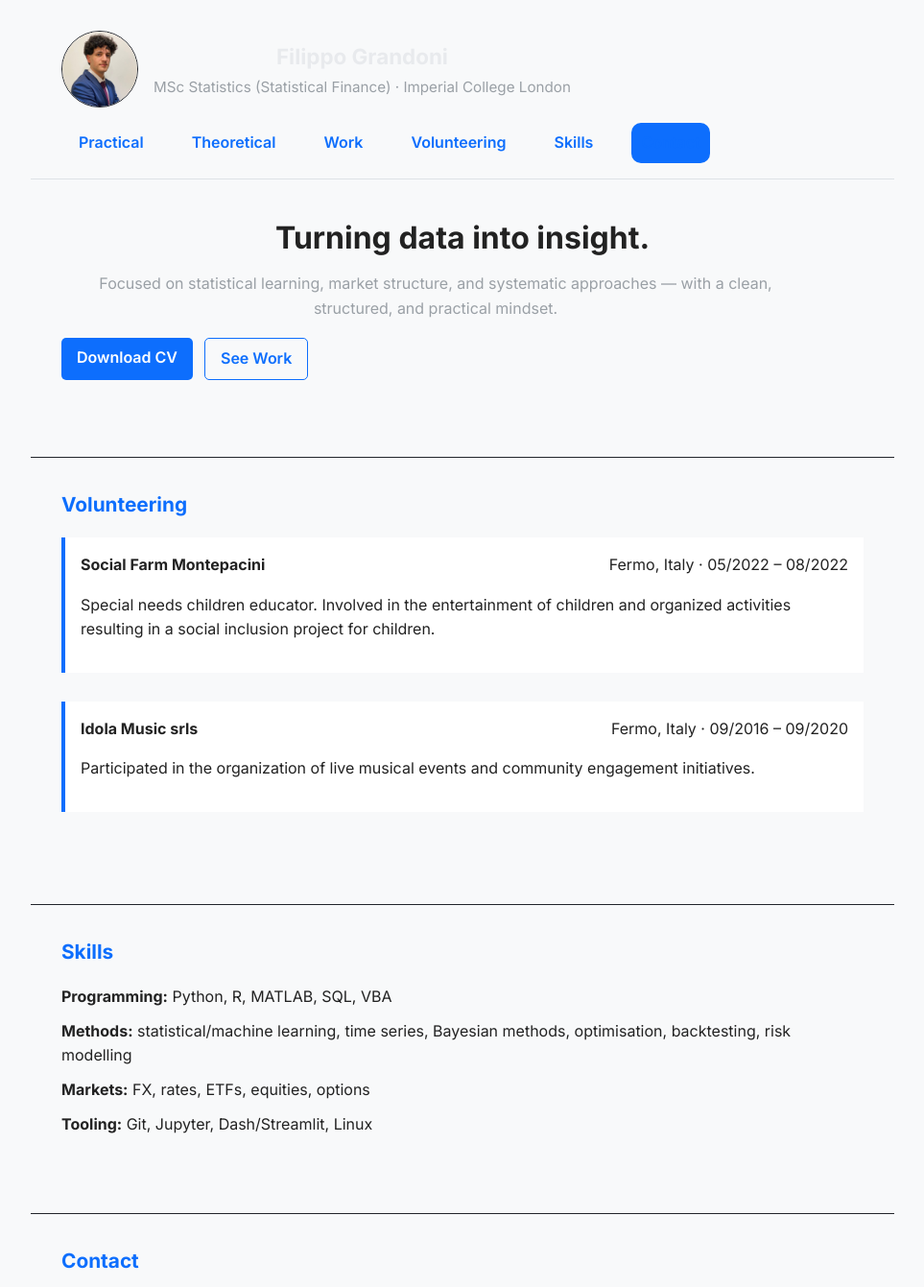
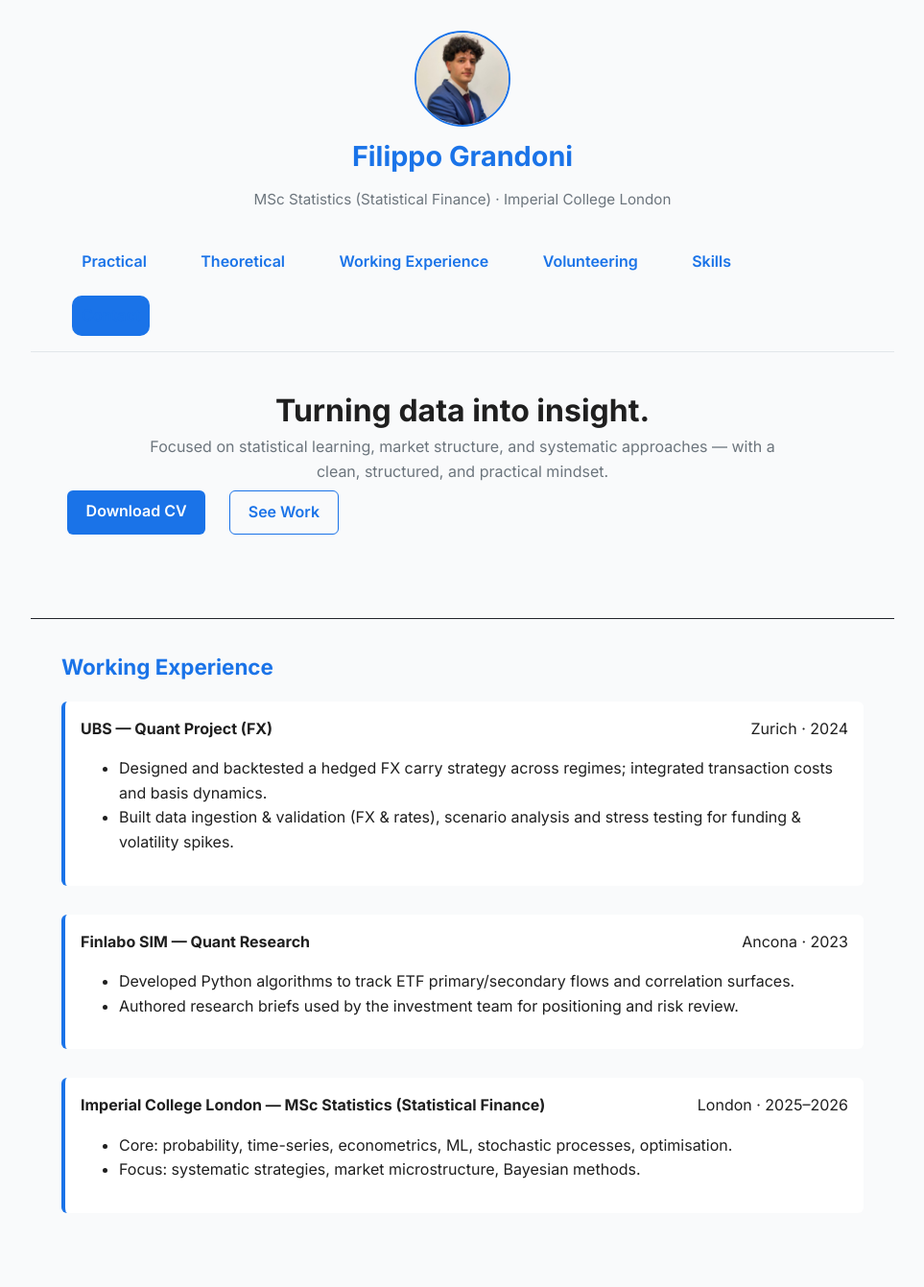
Before and after one commit to filippograndoniJ/portfolio, a plain HTML site: page index.html in a window 1280 px wide. Shown: the top 1341 px of the page at 96% size, without its empty margins (158-1121 px from the left). Drawn offline with Linux system fonts and the light colour scheme; files whose address does not match are found by name.

Commit message:
Update index.html

```diff
--- a/index.html
+++ b/index.html
@@ -16,21 +16,21 @@
   <link rel="stylesheet" href="styles.css" />
   <style>
     :root {
-      --bg-color: #f8f9fa;
-      --text-color: #222;
-      --primary-color: #0d6efd;
+      --bg-color: #f9fafb;
+      --text-color: #1f1f1f;
+      --primary-color: #1a73e8;
       --secondary-color: #6c757d;
-      --accent-color: #20c997;
+      --accent-color: #1abc9c;
       --card-bg: #ffffff;
-      --border-color: #dee2e6;
+      --border-color: #e2e6ea;
     }
     body {
       background-color: var(--bg-color);
       color: var(--text-color);
       font-family: 'Inter', sans-serif;
-      text-align: center;
       margin: 0;
       padding: 0;
+      text-align: center;
     }
     .container {
       max-width: 900px;
@@ -39,39 +39,69 @@
     }
     header.header {
       display: flex;
-      justify-content: space-between;
+      flex-direction: column;
+      justify-content: center;
       align-items: center;
-      flex-wrap: wrap;
       border-bottom: 1px solid var(--border-color);
       padding-bottom: 1rem;
+      text-align: center;
     }
     .brand {
       display: flex;
+      flex-direction: column;
       align-items: center;
-      gap: 1rem;
+      gap: 0.5rem;
     }
     .brand img.avatar {
-      width: 80px;
-      height: 80px;
+      width: 100px;
+      height: 100px;
       border-radius: 50%;
+      object-fit: cover;
+      border: 2px solid var(--primary-color);
+    }
+    h1 {
+      font-size: 1.8rem;
+      font-weight: 700;
+      margin: 0;
+      color: var(--primary-color);
+    }
+    .subtitle {
+      color: var(--secondary-color);
+      font-size: 0.95rem;
+    }
+    .nav {
+      margin-top: 1rem;
     }
     .nav a {
-      margin: 0 0.5rem;
+      margin: 0 0.7rem;
       text-decoration: none;
       color: var(--primary-color);
       font-weight: 600;
+      transition: color 0.2s ease;
+    }
+    .nav a:hover {
+      color: var(--accent-color);
     }
     .btn {
       background: var(--primary-color);
       color: white;
-      padding: 0.5rem 1rem;
-      border-radius: 5px;
+      padding: 0.6rem 1.2rem;
+      border-radius: 6px;
       text-decoration: none;
+      font-weight: 600;
+      display: inline-block;
+      margin: 0.4rem;
+      transition: background 0.2s ease;
     }
+    .btn:hover { background: #0c5adf; }
     .btn.ghost {
       background: transparent;
       color: var(--primary-color);
-      border: 1px solid var(--primary-color);
+      border: 1.5px solid var(--primary-color);
+    }
+    .btn.ghost:hover {
+      background: var(--primary-color);
+      color: white;
     }
     section.section {
       margin-top: 3rem;
@@ -80,6 +110,7 @@
     .section-head h3 {
       color: var(--primary-color);
       margin-bottom: 0.5rem;
+      font-size: 1.4rem;
     }
     .grid {
       display: grid;
@@ -88,15 +119,22 @@
     .card {
       background: var(--card-bg);
       border: 1px solid var(--border-color);
-      border-radius: 8px;
+      border-radius: 10px;
       padding: 1.5rem;
-      box-shadow: 0 2px 6px rgba(0,0,0,0.05);
+      box-shadow: 0 2px 10px rgba(0,0,0,0.04);
     }
     .timeline .item {
       background: var(--card-bg);
       padding: 1rem;
       margin-bottom: 1rem;
       border-left: 4px solid var(--primary-color);
+      border-radius: 6px;
+    }
+    .item-head {
+      display: flex;
+      justify-content: space-between;
+      align-items: baseline;
+      margin-bottom: 0.5rem;
     }
     footer.footer {
       margin-top: 2rem;
@@ -110,15 +148,13 @@
   <header class="container header">
     <div class="brand">
       <img src="assets/avatar.jpg" alt="Profile photo" class="avatar" />
-      <div>
-        <h1>Filippo Grandoni</h1>
-        <p class="subtitle">MSc Statistics (Statistical Finance) · Imperial College London</p>
-      </div>
+      <h1>Filippo Grandoni</h1>
+      <p class="subtitle">MSc Statistics (Statistical Finance) · Imperial College London</p>
     </div>
     <nav class="nav">
       <a href="#practical">Practical</a>
       <a href="#theoretical">Theoretical</a>
-      <a href="#work">Work</a>
+      <a href="#experience">Working Experience</a>
       <a href="#volunteering">Volunteering</a>
       <a href="#skills">Skills</a>
       <a href="#contact" class="btn">Contact</a>
@@ -127,11 +163,50 @@
 
   <main>
     <section class="container hero">
-      <h2>Turning data into insight.</h2>
-      <p>Focused on statistical learning, market structure, and systematic approaches — with a clean, structured, and practical mindset.</p>
+      <h2 style="font-size:2rem; font-weight:700; color:var(--text-color);">Turning data into insight.</h2>
+      <p style="color:var(--secondary-color); max-width:700px; margin:0 auto;">
+        Focused on statistical learning, market structure, and systematic approaches — with a clean, structured, and practical mindset.
+      </p>
       <div class="cta">
         <a class="btn" href="assets/CV.pdf" target="_blank" rel="noopener">Download CV</a>
         <a class="btn ghost" href="#practical">See Work</a>
+      </div>
+    </section>
+
+    <!-- WORK EXPERIENCE -->
+    <section id="experience" class="container section">
+      <div class="section-head"><h3>Working Experience</h3></div>
+      <div class="timeline">
+        <div class="item">
+          <div class="item-head">
+            <strong>UBS — Quant Project (FX)</strong>
+            <span>Zurich · 2024</span>
+          </div>
+          <ul>
+            <li>Designed and backtested a hedged FX carry strategy across regimes; integrated transaction costs and basis dynamics.</li>
+            <li>Built data ingestion & validation (FX & rates), scenario analysis and stress testing for funding & volatility spikes.</li>
+          </ul>
+        </div>
+        <div class="item">
+          <div class="item-head">
+            <strong>Finlabo SIM — Quant Research</strong>
+            <span>Ancona · 2023</span>
+          </div>
+          <ul>
+            <li>Developed Python algorithms to track ETF primary/secondary flows and correlation surfaces.</li>
+            <li>Authored research briefs used by the investment team for positioning and risk review.</li>
+          </ul>
+        </div>
+        <div class="item">
+          <div class="item-head">
+            <strong>Imperial College London — MSc Statistics (Statistical Finance)</strong>
+            <span>London · 2025–2026</span>
+          </div>
+          <ul>
+            <li>Core: probability, time-series, econometrics, ML, stochastic processes, optimisation.</li>
+            <li>Focus: systematic strategies, market microstructure, Bayesian methods.</li>
+          </ul>
+        </div>
       </div>
     </section>
 
```
